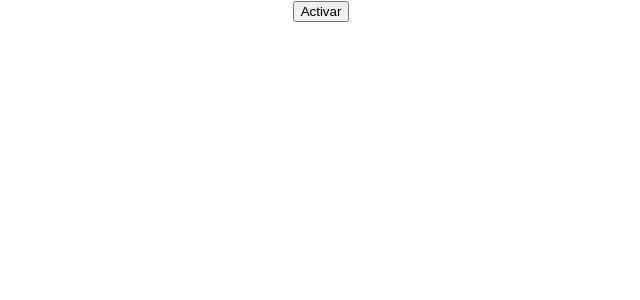
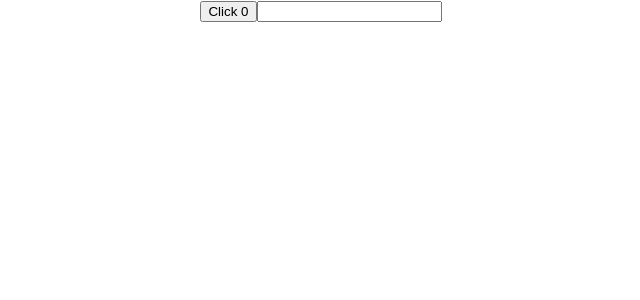
Before and after one commit to adrian1426/ReactHooks, a React (Create React App) app: page / in a window 1280 px wide. Shown: the top 300 px of the page, without its empty margins (319-959 px from the left). Built offline with nearby package versions, Linux system fonts and the light colour scheme.

Commit message:
useState con objeto, multiple estado

```diff
--- a/src/App.js
+++ b/src/App.js
@@ -2,15 +2,35 @@ import React, {useState} from 'react';
 import './App.css';
 
 function App() {
-  const [esActivo, setActivo] = useState(false);
+  const [state, setState] = useState({
+    click: 0,
+    descripcion: '',
+  });
 
-  const toggle = () => {
-    setActivo(!esActivo);
+  const mergeEstado = nextState => {
+    setState({
+      ...state,
+      ...nextState,
+    });
+  };
+
+  const handleClick = () => {
+    mergeEstado({
+      click: state.click + 1,
+    });
+  };
+
+  const onChange = e => {
+    mergeEstado({
+      descripcion: e.target.value,
+    });
   };
 
   return (
     <div className="App">
-      <button onClick={toggle}>{esActivo ? 'Desactivar' : 'Activar'}</button>
+      <button onClick={handleClick}>Click {state.click}</button>
+      <input type="text" onChange={onChange} />
+      <label>{state.descripcion}</label>
     </div>
   );
 }
```
